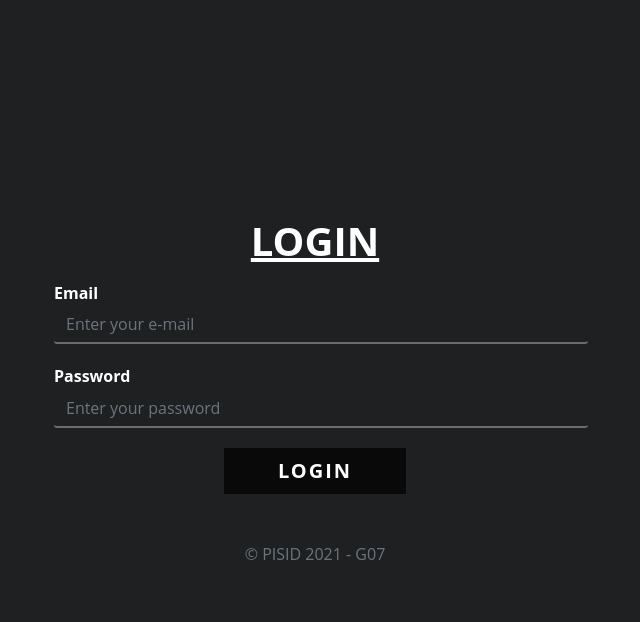
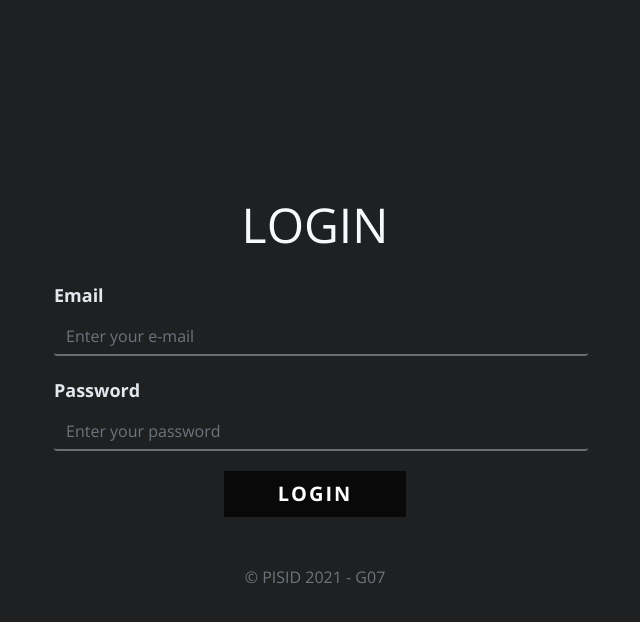
Before and after one commit to gui-ant/psid, a PHP site: page /psid/auth/login.php in a window 1280 px wide. Shown: the top 622 px of the page, without its empty margins (325-965 px from the left). Run offline with PHP 8.4, Linux system fonts and the light colour scheme.

Commit message:
reajuste layout login

```diff
--- a/php/auth/login.php
+++ b/php/auth/login.php
@@ -7,26 +7,27 @@
     <title>Login</title>
     <link href="https://cdn.jsdelivr.net/npm/bootstrap@5.0.0/dist/css/bootstrap.min.css" rel="stylesheet" integrity="sha384-wEmeIV1mKuiNpC+IOBjI7aAzPcEZeedi5yW5f2yOq55WWLwNGmvvx4Um1vskeMj0" crossorigin="anonymous">
     <link href="../css/styles.css" rel="stylesheet" type="text/css" media="screen">
+    <link id="u-theme-google-font" rel="stylesheet" href="https://fonts.googleapis.com/css?family=Roboto:100,100i,300,300i,400,400i,500,500i,700,700i,900,900i|Open+Sans:300,300i,400,400i,600,600i,700,700i,800,800i">
 </head>
 
 <body class="body-signin">
     <section class="form-signin">
         <div class="container">
             <form method="post" action="login.php">
-                <h1 class="h1 mb-3 fw-bolder">LOGIN</h1>
+                <h2 class="display-1">LOGIN</h2>
                 <?php if (count($errors) > 0) : ?>
-                    <div class="alert alert-error">
+                    <div class="alert alert-danger">
                         <?php foreach ($errors as $error) : ?>
                             <p><?php echo $error ?></p>
                         <?php endforeach ?>
                     </div>
                 <?php endif ?>
                 <div class="form-group">
-                    <label for="emaiInput">Email</label>
+                    <label for="emaiInput" class="form-label">Email</label>
                     <input type="email" name="email" value="<?= isset($_SESSION['email']) ? $_SESSION['email'] : "" ?>" class="form-control" id="emaiInput" placeholder="Enter your e-mail">
                 </div>
                 <div class="form-group">
-                    <label for="passwordInput">Password</label>
+                    <label for="passwordInput" class="form-label">Password</label>
                     <input type="password" name="pass" value="" class="form-control" id="passwordInput" placeholder="Enter your password">
                 </div>
                 <div class="d-grid col-4 mx-auto">
```
